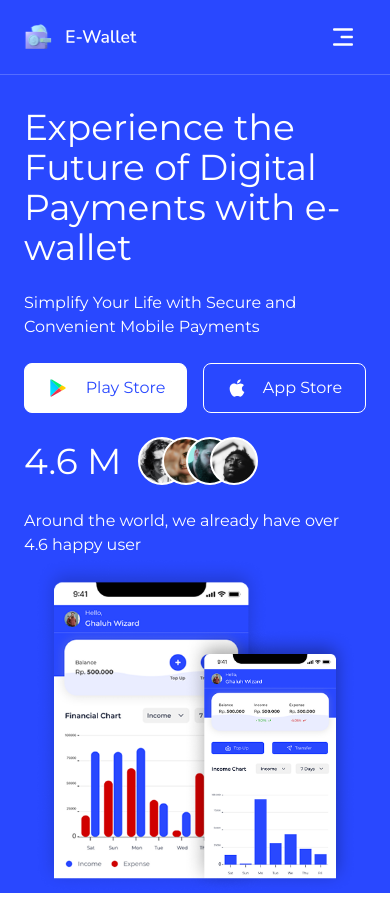
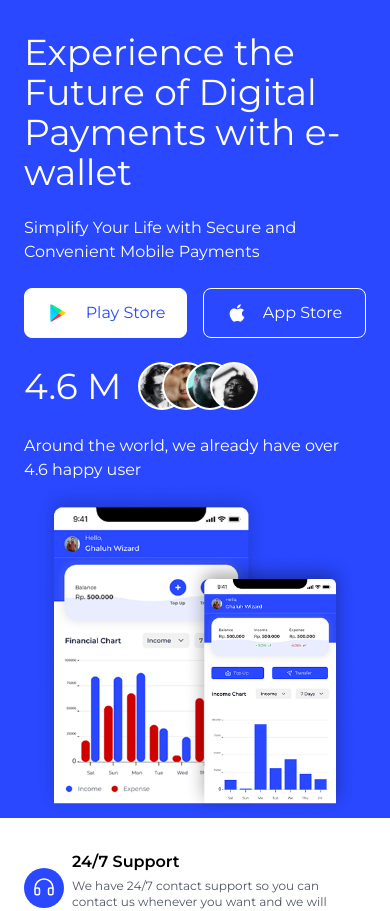
Before and after one commit to MGT06/e-wallet_frontend, a React (Vite) app: page /home in a window 390 px wide. Shown: the top 911 px of the page. Built offline with nearby package versions, Linux system fonts and the light colour scheme.

Commit message:
feat: add logic for navbar on mobile and desktop

```diff
--- a/src/components/Navbar.jsx
+++ b/src/components/Navbar.jsx
@@ -12,7 +12,7 @@ const Navbar = () => {
   };
 
   return (
-    <header className="bg-primary border-b border-white/20 sticky top-0 left-0 right-0 z-50">
+    <header className="hidden lg:block bg-primary border-b border-white/20 sticky top-0 left-0 right-0 z-50">
       <div className="container flex items-center justify-between">
         <h1>
           <Link to="/">
```
